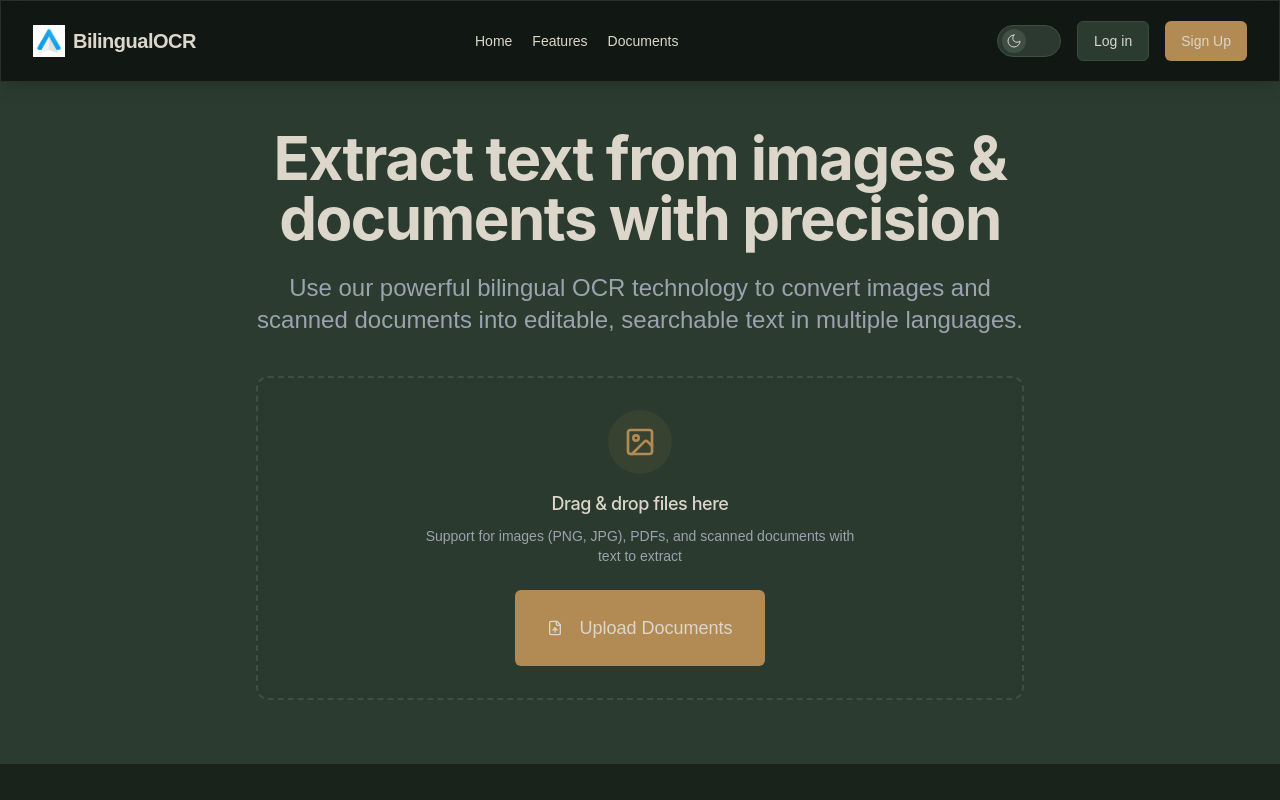
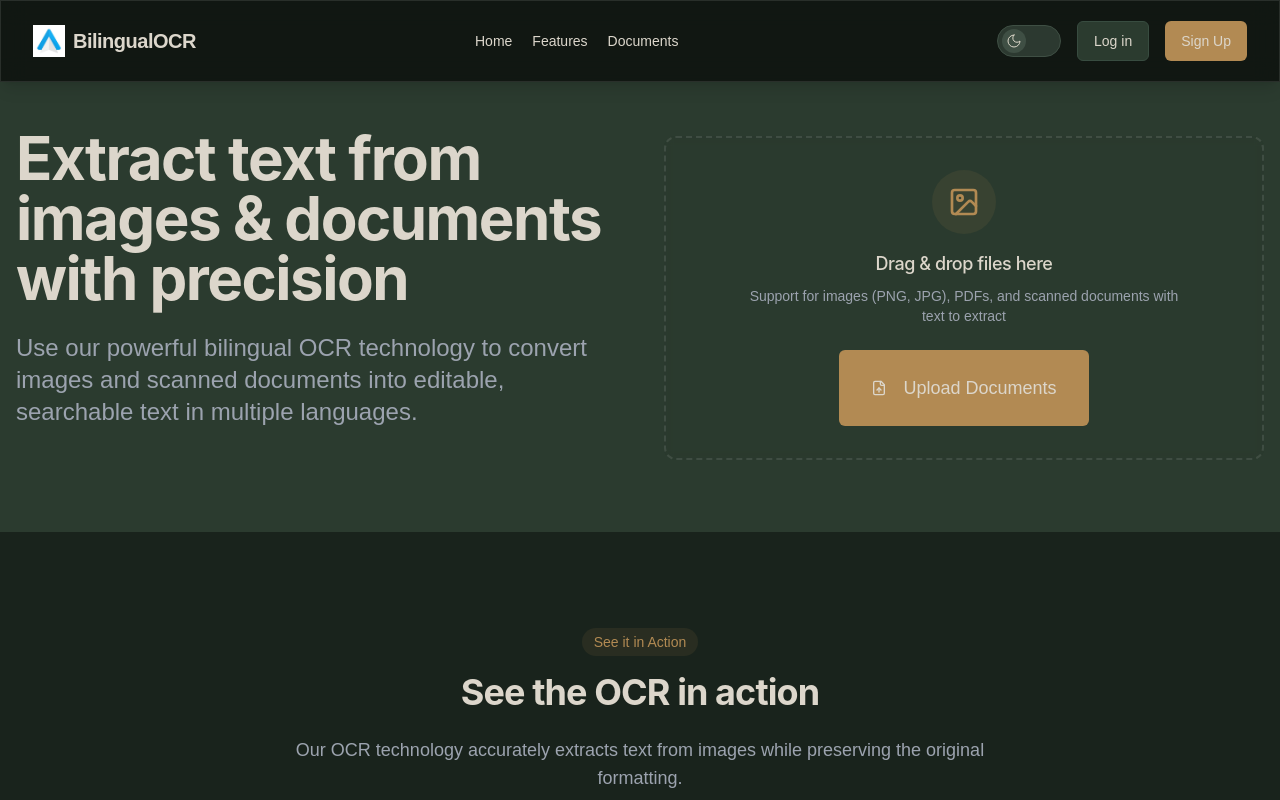
Before and after one commit to Poonam013/ocr-simply-dash, a React (Vite) app: page / in a window 1280 px wide. Shown: the top 800 px of the page. Built offline with nearby package versions, Linux system fonts and the light colour scheme; a web font is replaced by a local one.

Commit message:
Refactor Hero component layout
Rearrange elements within the Hero component to improve visual hierarchy and user experience.

```diff
--- a/src/components/Hero.tsx
+++ b/src/components/Hero.tsx
@@ -26,15 +26,19 @@ const Hero = () => {
   return (
     <section className="relative pt-32 pb-16 overflow-hidden">
       <div className="container px-4 mx-auto">
-        <div className="max-w-4xl mx-auto text-center">
-          <h1 className="text-4xl md:text-5xl lg:text-6xl font-bold mb-6 tracking-tight">
-            Extract text from images & documents with precision
-          </h1>
-          <p className="text-xl md:text-2xl text-gray-400 mb-10 max-w-3xl mx-auto">
-            Use our powerful bilingual OCR technology to convert images and scanned documents into editable, searchable text in multiple languages.
-          </p>
+        <div className="flex flex-col md:flex-row gap-12 items-center">
+          {/* Text Content - Left Side */}
+          <div className="md:w-1/2 text-left">
+            <h1 className="text-4xl md:text-5xl lg:text-6xl font-bold mb-6 tracking-tight">
+              Extract text from images & documents with precision
+            </h1>
+            <p className="text-xl md:text-2xl text-gray-400 mb-10">
+              Use our powerful bilingual OCR technology to convert images and scanned documents into editable, searchable text in multiple languages.
+            </p>
+          </div>
 
-          <div className="w-full max-w-3xl mx-auto">
+          {/* Upload Area - Right Side */}
+          <div className="md:w-1/2 w-full">
             <ImageUpload
               value={files}
               onChange={handleFilesChange}
```
